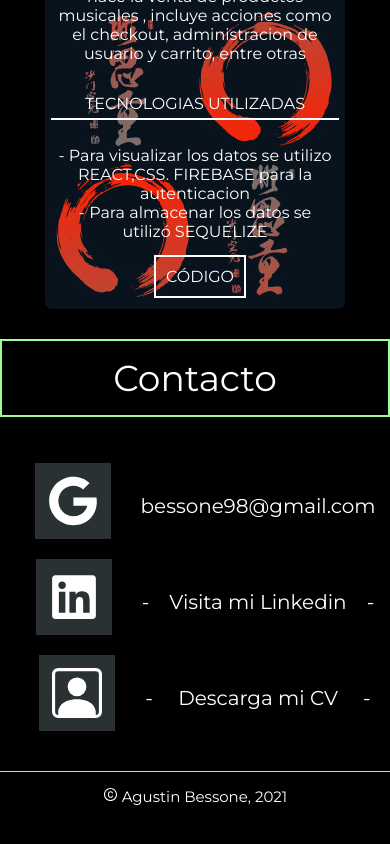
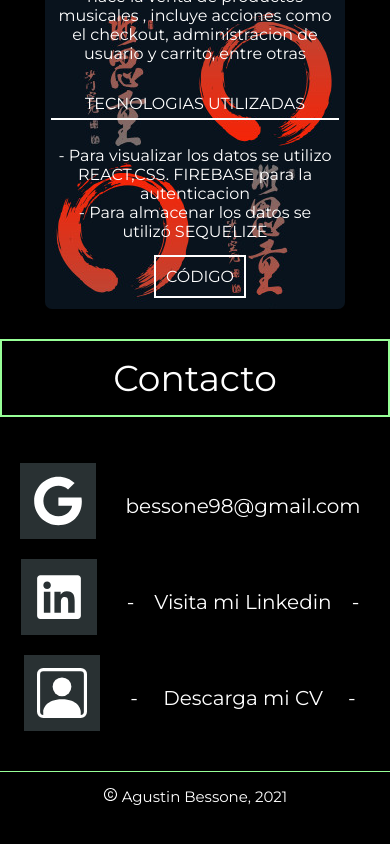
Before and after one commit to AgustinBessone32/portfolio, a React (Create React App) app: page / in a window 390 px wide. Shown: the part 3399-4243 px from the top of the page. Built offline with nearby package versions, Linux system fonts and the light colour scheme; a web font is replaced by a local one.

Commit message:
cambios responsives

```diff
--- a/src/components/Contact/contact.css
+++ b/src/components/Contact/contact.css
@@ -63,6 +63,6 @@
 
 @media screen and (max-width: 500px){
     .content-contact{
-        padding-left: -80px;
+        margin-left: -30px;
     }
 }
```
